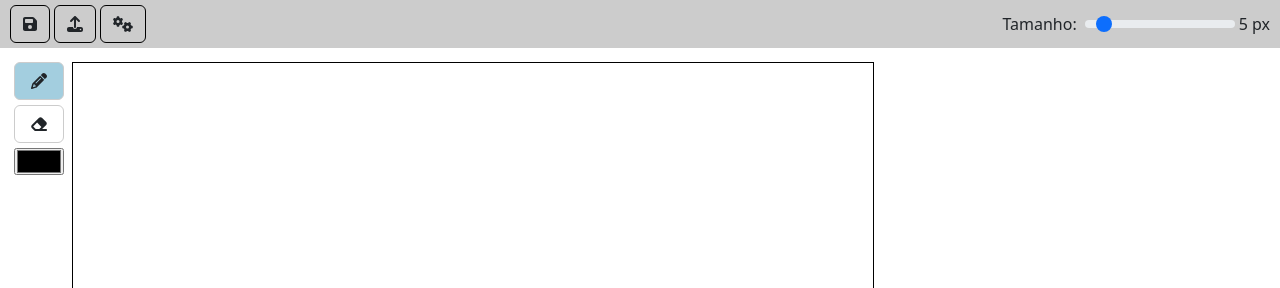
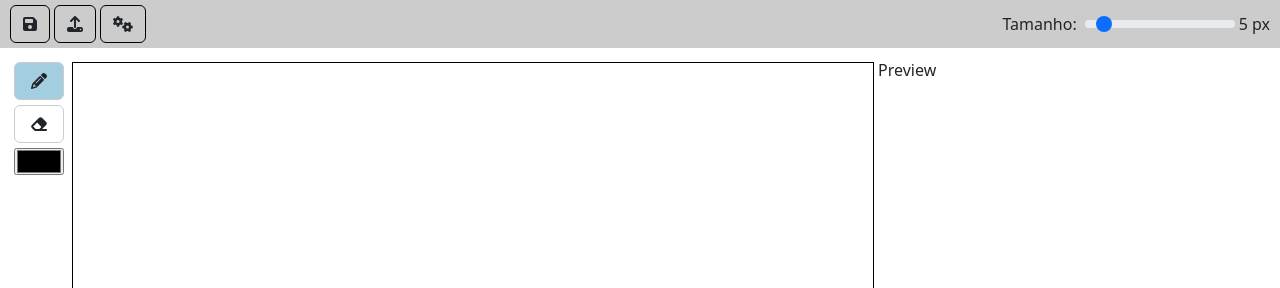
Before and after one commit to mufasa-dev/Drawing-system, an Angular app: page / in a window 1280 px wide. Shown: the top 288 px of the page. Built offline with nearby package versions, Linux system fonts and the light colour scheme.

Commit message:
feat: add div preview

```diff
--- a/src/app/app.component.html
+++ b/src/app/app.component.html
@@ -59,6 +59,14 @@
       </canvas>
     }
   </div>
+  <div class="tools-right">
+    <div class="tools-box">
+      <div class="tbox-tittle">Preview</div>
+      <div class="canvas-preview">
+        <canvas #previewCanvas></canvas>
+      </div>
+    </div>
+  </div>
 </div>
 
 
```
